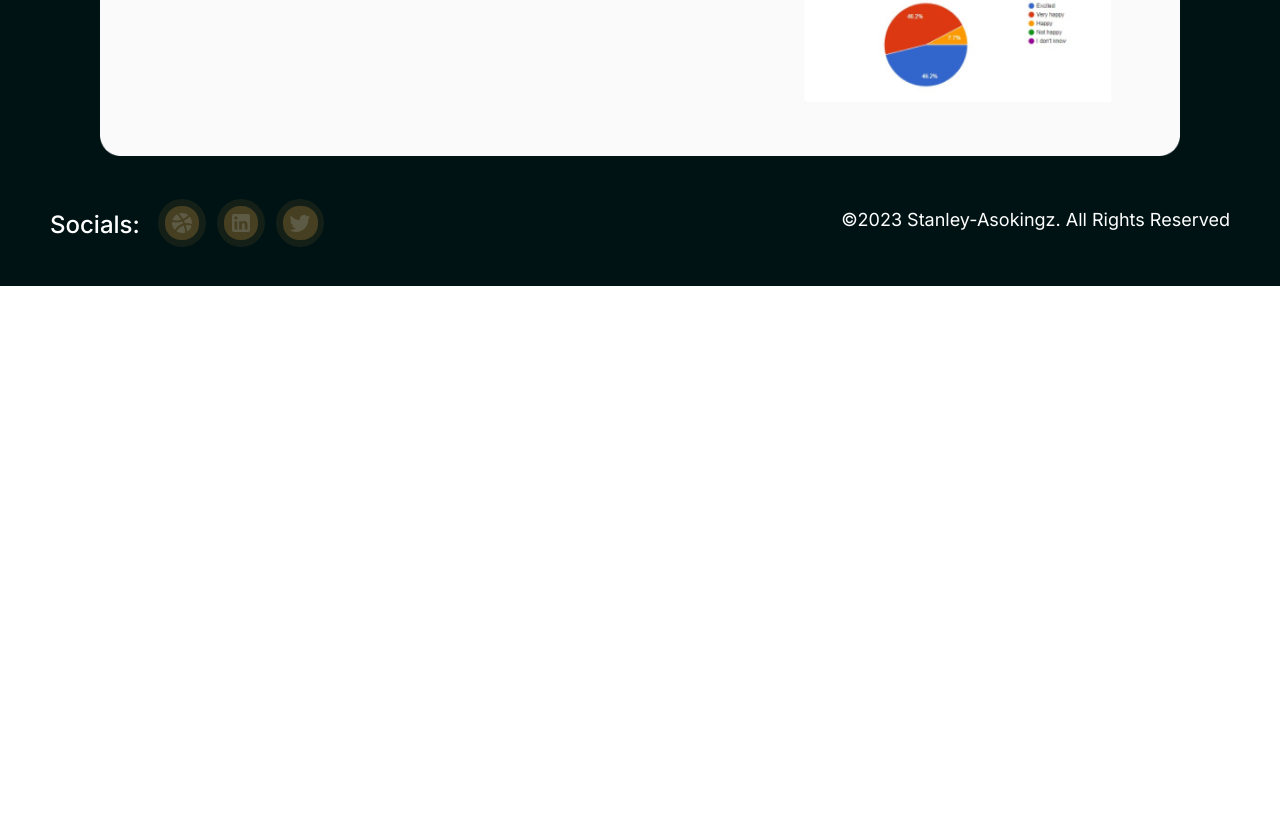
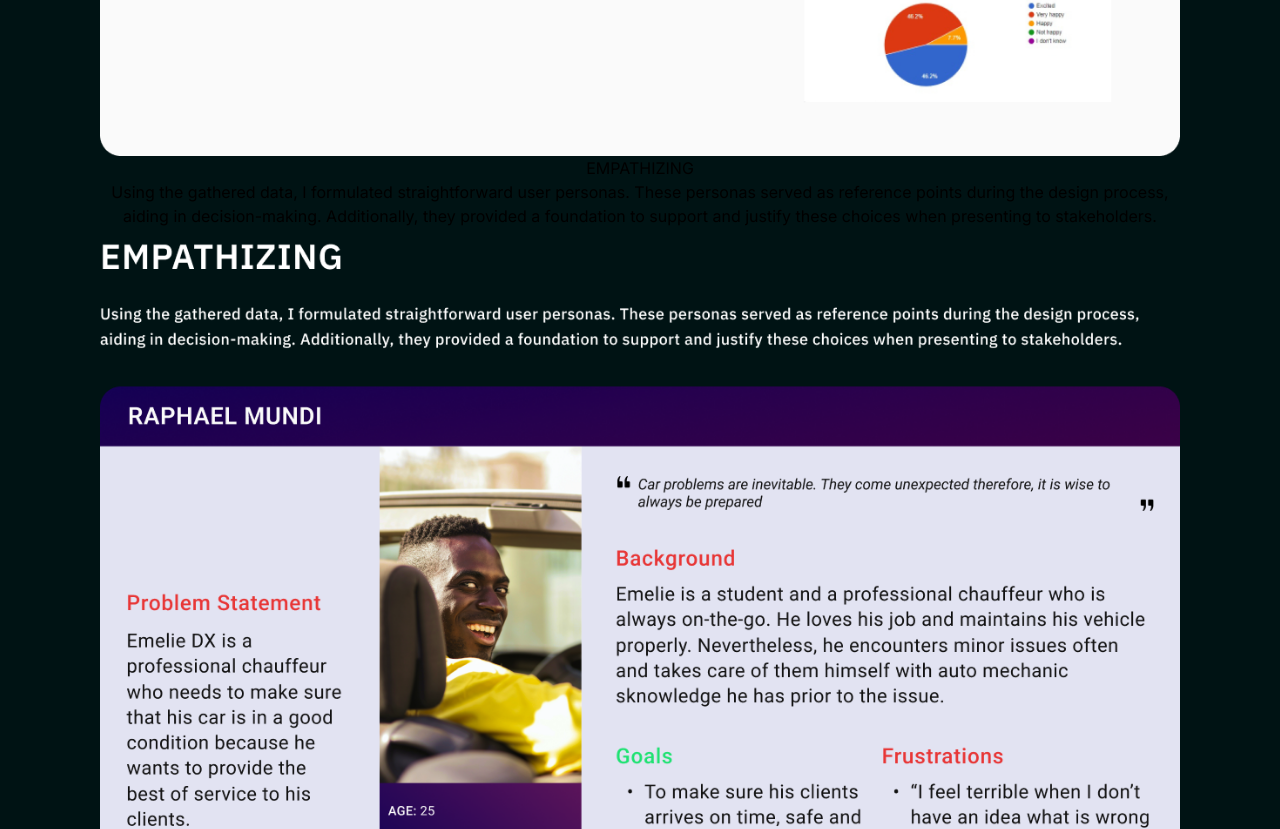
Before and after one commit to Maxwell011/portfolio-design, a Next.js app: page /Autofixhub in a window 1280 px wide. Shown: the part 6151-6980 px from the top of the page. Before the commit the page ends 6437 px from the top, so only its background shows below. Built offline with nearby package versions, Linux system fonts and the light colour scheme.

Commit message:
Added Empathizing  section

```diff
--- a/src/app/Autofixhub/page.tsx
+++ b/src/app/Autofixhub/page.tsx
@@ -156,6 +156,23 @@ export default function AutoFixHub() {
           alt="work image"
           className=""
         />
+        <div>
+          <h2>EMPATHIZING</h2>
+          <p>
+            Using the gathered data, I formulated straightforward user personas.
+            These personas served as reference points during the design process,
+            aiding in decision-making. Additionally, they provided a foundation
+            to support and justify these choices when presenting to
+            stakeholders.
+          </p>
+          <Image
+            src="/Frame 34065.png"
+            width={1140}
+            height={815}
+            alt="work image"
+            className=""
+          />
+        </div>
       </section>
     </section>
   );
```
